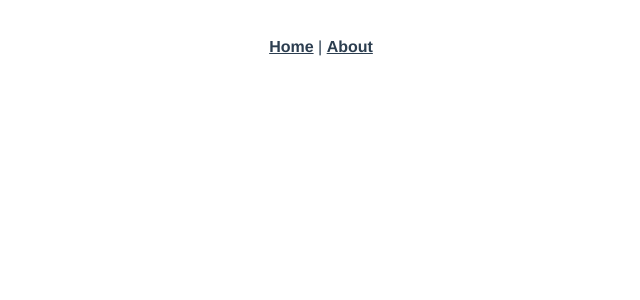
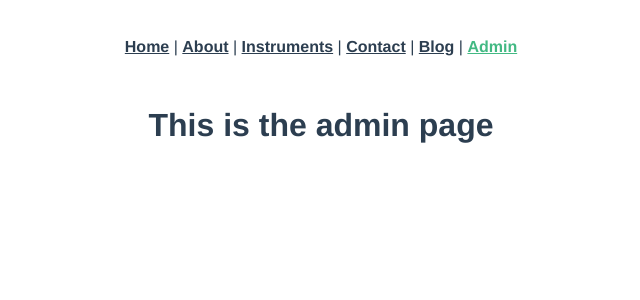
Before and after one commit to tlcgeyer/silentpeakSerenades, a Vue app in the folder frontend/: page /admin in a window 1280 px wide. Before the commit this address had no page. Shown: the top 300 px of the page, without its empty margins (319-959 px from the left). Built offline with nearby package versions, Linux system fonts and the light colour scheme.

Commit message:
folderStructure

```diff
--- a/frontend/src/App.vue
+++ b/frontend/src/App.vue
@@ -1,7 +1,11 @@
 <template>
   <nav>
     <router-link to="/">Home</router-link> |
-    <router-link to="/about">About</router-link>
+    <router-link to="/about">About</router-link> |
+    <router-link to="/instruments">Instruments</router-link> |
+    <router-link to="/contact">Contact</router-link> |
+    <router-link to="/blog">Blog</router-link> |
+    <router-link to="/admin">Admin</router-link>
   </nav>
   <router-view/>
 </template>
--- a/frontend/src/router/index.js
+++ b/frontend/src/router/index.js
@@ -10,11 +10,50 @@ const routes = [
   {
     path: '/about',
     name: 'about',
-    // route level code-splitting
-    // this generates a separate chunk (about.[hash].js) for this route
-    // which is lazy-loaded when the route is visited.
-    component: () => import(/* webpackChunkName: "about" */ '../views/AboutView.vue')
-  }
+    component: () => import('../views/AboutView.vue')
+  },
+  {
+    path: '/instruments',
+    name: 'instruments',
+    component: ()=> import('../views/InstrumentsView.vue')
+  },
+  {
+    path:'/singleItem/:id',
+    name: 'singleItem',
+    component: ()=> import('../views/SingleItemView.vue')
+  },
+  {
+    path: '/admin',
+    name: 'admin',
+    component: ()=> import('../views/AdminView.vue')
+  },
+  {
+    path: '/contact',
+    name: 'contact',
+    component: ()=> import('../views/ContactView.vue')
+  },
+  {
+    path: '/register',
+    name: 'register',
+    component: ()=> import('../views/RegisterView.vue')
+  },
+  {
+    path: '/login',
+    name: 'login',
+    component: ()=> import('../views/LoginVIew.vue')
+  },
+  {
+    path: '/blog',
+    name: 'blog',
+    component: ()=> import('../views/BlogView.vue')
+  },
+  {
+    path: '/checkout',
+    name: 'checkout',
+    component: ()=> import('../views/CheckoutView.vue')
+  },
+
+
 ]
 
 const router = createRouter({
--- /dev/null
+++ b/frontend/src/views/AdminView.vue
@@ -0,0 +1,15 @@
+<template>
+    <div>
+        <h1>This is the admin page</h1>
+    </div>
+</template>
+
+<script>
+    export default {
+
+    }
+</script>
+
+<style scoped>
+
+</style>
--- /dev/null
+++ b/frontend/src/views/BlogView.vue
@@ -0,0 +1,15 @@
+<template>
+    <div class="blog">
+        <h1>This is the blog page</h1>
+    </div>
+</template>
+
+<script>
+    export default {
+
+    }
+</script>
+
+<style scoped>
+
+</style>
--- /dev/null
+++ b/frontend/src/views/CheckoutView.vue
@@ -0,0 +1,15 @@
+<template>
+    <div class="checkout">
+        <h1>This is the checkout page</h1>
+    </div>
+</template>
+
+<script>
+    export default {
+
+    }
+</script>
+
+<style scoped>
+
+</style>
--- /dev/null
+++ b/frontend/src/views/ContactView.vue
@@ -0,0 +1,15 @@
+<template>
+    <div class="contact">
+        <h1>This is contact page</h1>
+    </div>
+</template>
+
+<script>
+    export default {
+
+    }
+</script>
+
+<style scoped>
+
+</style>
--- /dev/null
+++ b/frontend/src/views/InstrumentsView.vue
@@ -0,0 +1,15 @@
+<template>
+    <div class="instruments">
+        <h1>This is the instrument page</h1>
+    </div>
+</template>
+
+<script>
+    export default {
+
+    }
+</script>
+
+<style scoped>
+
+</style>
--- /dev/null
+++ b/frontend/src/views/LoginVIew.vue
@@ -0,0 +1,15 @@
+<template>
+    <div>
+
+    </div>
+</template>
+
+<script>
+    export default {
+
+    }
+</script>
+
+<style scoped>
+
+</style>
--- /dev/null
+++ b/frontend/src/views/RegisterView.vue
@@ -0,0 +1,15 @@
+<template>
+    <div>
+
+    </div>
+</template>
+
+<script>
+    export default {
+
+    }
+</script>
+
+<style scoped>
+
+</style>
--- /dev/null
+++ b/frontend/src/views/SingleItemView.vue
@@ -0,0 +1,15 @@
+<template>
+    <div  class="singleProd">
+        <h1>This is single item page</h1>
+    </div>
+</template>
+
+<script>
+    export default {
+
+    }
+</script>
+
+<style scoped>
+
+</style>
```
Also changed, not shown: frontend/src/assets/css/style.css (added).
